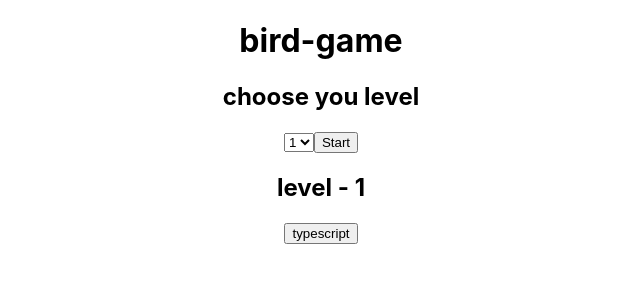
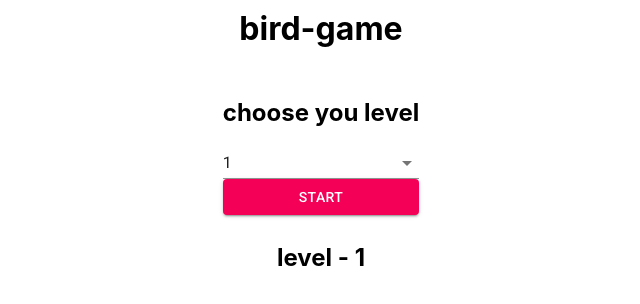
Before and after one commit to manandearth/bird-game, a React (Create React App) app: page / in a window 1280 px wide. Shown: the top 304 px of the page, without its empty margins (319-959 px from the left). Built offline with nearby package versions, Linux system fonts and the light colour scheme.

Commit message:
Add Material-Ui React library

```diff
--- a/package.json
+++ b/package.json
@@ -3,6 +3,7 @@
   "version": "0.1.0",
   "private": true,
   "dependencies": {
+    "@material-ui/core": "^4.11.3",
     "@testing-library/jest-dom": "^5.11.4",
     "@testing-library/react": "^11.1.0",
     "@testing-library/user-event": "^12.1.10",
--- a/public/index.html
+++ b/public/index.html
@@ -9,6 +9,7 @@
       name="description"
       content="Web site created using create-react-app"
     />
+    <link rel="stylesheet" href="https://fonts.googleapis.com/css?family=Roboto:300,400,500,700&display=swap" />
     <link rel="apple-touch-icon" href="%PUBLIC_URL%/logo192.png" />
     <!--
       manifest.json provides metadata used when your web app is installed on a
--- a/src/App.tsx
+++ b/src/App.tsx
@@ -1,35 +1,60 @@
 import "./App.css";
 import * as React from "react";
 import Matrix from "./matrix";
-import Button from "./button";
+import Container from '@material-ui/core/Container';
+import { createStyles, makeStyles, Theme } from '@material-ui/core/styles';
+import InputLabel from '@material-ui/core/InputLabel';
+import MenuItem from '@material-ui/core/MenuItem';
+import FormHelperText from '@material-ui/core/FormHelperText';
+import FormControl from '@material-ui/core/FormControl';
+import Grid from '@material-ui/core/Grid';
+import Select from '@material-ui/core/Select';
+import Button from '@material-ui/core/Button';
+
+const useStyles = makeStyles((theme: Theme) =>
+  createStyles({
+    formControl: {
+      margin: theme.spacing(1),
+      minWidth: 120,
+    },
+    selectEmpty: {
+      marginTop: theme.spacing(2),
+    },
+  }),
+);
 
 function App() {
+    const classes = useStyles();
   const [level, setLevel] = React.useState(1);
   const [selected, setSelected] = React.useState(false);
 
   return (
-    <div className="App">
+    <Container fixed maxWidth={false}>
+
+	      <Grid container spacing={3} direction="column" justify="center" alignItems="center">
       <h1>bird-game</h1>
+            <FormControl className={classes.formControl}>
       <h2>choose you level</h2>
-      <select
-        onChange={e => setLevel(parseInt(e.target.value))}
+      <Select
+	 labelId="demo-simple-select-label"
+          id="demo-simple-select"
+          value={level}
+        onChange={(e: any) => setLevel(parseInt(e.target.value))}
         disabled={selected}
         defaultValue={"1"}
       >
         {[0, 1, 2, 3].map(option => {
-          return <option key={`option - ${option}`}>{option}</option>;
+          return <MenuItem value={option} key={`option - ${option}`}>{option}</MenuItem>;
         })}
-      </select>
-      <button onClick={() => setSelected(true)} disabled={selected}>
+      </Select>
+      <Button variant="contained" color="secondary" onClick={() => setSelected(true)} disabled={selected}>
         Start
-      </button>
+      </Button>
+ 	</FormControl>
       <h2>{`level - ${level}`}</h2>
+      </Grid>
       <Matrix level={level} selected={selected} />
-      <Button
-        text="typescript"
-        onClick={() => console.log("type is cool")}
-      />
-    </div>
+    </Container>
   );
 }
 
--- a/src/card.tsx
+++ b/src/card.tsx
@@ -1,5 +1,12 @@
 import * as React from "react";
-
+import { makeStyles } from '@material-ui/core/styles';
+import Card from '@material-ui/core/Card';
+import CardActions from '@material-ui/core/CardActions';
+import CardActionArea from '@material-ui/core/CardActionArea';
+import CardContent from '@material-ui/core/CardContent';
+import Typography from '@material-ui/core/Typography';
+import CardMedia from '@material-ui/core/CardMedia';
+import Chip from '@material-ui/core/Chip';
 type Props = {
    rowIndex: Number,
     columnIndex: Number,
@@ -12,7 +19,29 @@ type Props = {
     onResetCardsFlip: Function,
     foundPairs: Array<string>
 }
-const Card = ({
+
+const useStyles = makeStyles({
+  root: {
+    minWidth: 175,
+    minHeight: 275,
+  },
+  bullet: {
+    display: 'inline-block',
+    margin: '0 2px',
+    transform: 'scale(0.8)',
+  },
+  title: {
+    fontSize: 14,
+  },
+  pos: {
+    marginBottom: 12,
+  },
+  media: {
+    height: 100,
+  },
+});
+
+const PlayCard = ({
     rowIndex,
     columnIndex,
     onClick,
@@ -24,7 +53,7 @@ const Card = ({
     onResetCardsFlip,
     foundPairs
   } : Props) => {
-
+const classes = useStyles();
   const [flip, setFlip] = React.useState(true);
 
   const [wasFound, setWasFound] = React.useState(false);
@@ -58,26 +87,41 @@ const Card = ({
   }, [resetCardsFlip]);
 
   return (
-    <div className="item">
+    <div className="">
       {!flip ? (
+	 <Card className={classes.root} raised>
+	         <CardContent>
         <div onClick={() => handleOnClick()}>
+<CardMedia
+          className={classes.media}
+  image="https://external-content.duckduckgo.com/iu/?u=https%3A%2F%2Fwww.middlebury.edu%2Foffice%2Fsites%2Fwww.middlebury.edu.office%2Ffiles%2F2019-08%2Fbig-bird-portrait_0.jpg%3Ffv%3DktnJn2IK&f=1&nofb=1"
+          title="a bird"
+        />
           <div
             key={`button-${rowIndex}-${columnIndex}`}
           >{`Hi I am ${rowIndex}-${columnIndex}`}</div>
-          <div className="title">{cardEnglishName}</div>
-          <div className="title">{cardLatinName}</div>
-          <div className="title">{cardSpanishName}</div>
+          <Typography variant="h5" component="h2">{cardEnglishName}</Typography>
+          <Typography className={classes.pos} color="textSecondary">{cardLatinName}  </Typography>
+          <Typography className="">{cardSpanishName}</Typography>
         </div>
+	</CardContent>
+</Card>
       ) : (
+	<Card className={classes.root}
+          onClick={() => handleOnClick()}
+	>
+	   <CardContent>
         <div
-          className={`item ${wasFound ? "backside" : ""}`}
-          onClick={() => handleOnClick()}
         >
+          {wasFound && <Chip label="Got this one!"/>}
+	   <Typography className={classes.pos} color="textSecondary">a card</Typography>
           <div key={`back-button-${rowIndex}-${columnIndex}`} />
         </div>
+	</CardContent>
+	 </Card>
       )}
     </div>
   );
 };
 
-export default Card;
+export default PlayCard;
--- a/src/matrix.tsx
+++ b/src/matrix.tsx
@@ -1,7 +1,9 @@
 import * as React from "react";
 import Papa from "papaparse";
-import Card from "./card";
-
+import PlayCard from "./card";
+import { makeStyles, createStyles, Theme } from '@material-ui/core/styles';
+import Container from '@material-ui/core/Container';
+import Grid from '@material-ui/core/Grid';
 type Props = {
   level: Number,
   selected: any,
@@ -149,7 +151,8 @@ function Matrix({level, selected} : Props) {
     <div>
       {matrix.map((row, rowIndex) => {
         return (
-          <div className="container" key={`row-${rowIndex}`}>
+	      <Grid container alignItems="center" justify="center" spacing={3}>
+
             {row.map((column, columnIndex) => {
               const cardValue =
                 pairedDeck?.length > 0 &&
@@ -157,7 +160,8 @@ function Matrix({level, selected} : Props) {
                   .filter(item => item.pos.columnIndex === columnIndex)
                   .find(item => item.pos.rowIndex === rowIndex).card;
               return (
-                <Card
+		<Grid item >
+                <PlayCard
                   key={`button-${rowIndex}-${columnIndex}`}
                   onClick={onClick}
                   rowIndex={rowIndex}
@@ -170,9 +174,10 @@ function Matrix({level, selected} : Props) {
                   onResetCardsFlip={onResetCardsFlip}
                   foundPairs={foundPairs}
                 />
+		</Grid>
               );
             })}
-          </div>
+	      </Grid>
         );
       })}
       <div>{cardsFlipped.map(card => `${card}, `)}</div>
```
